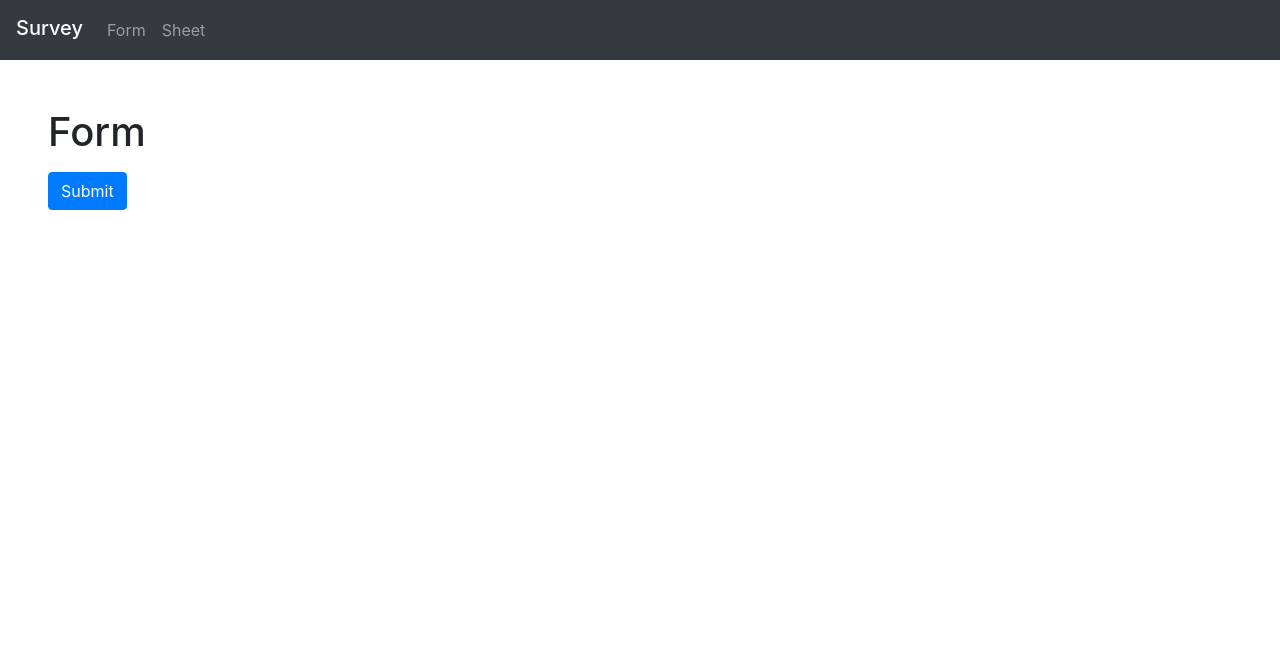
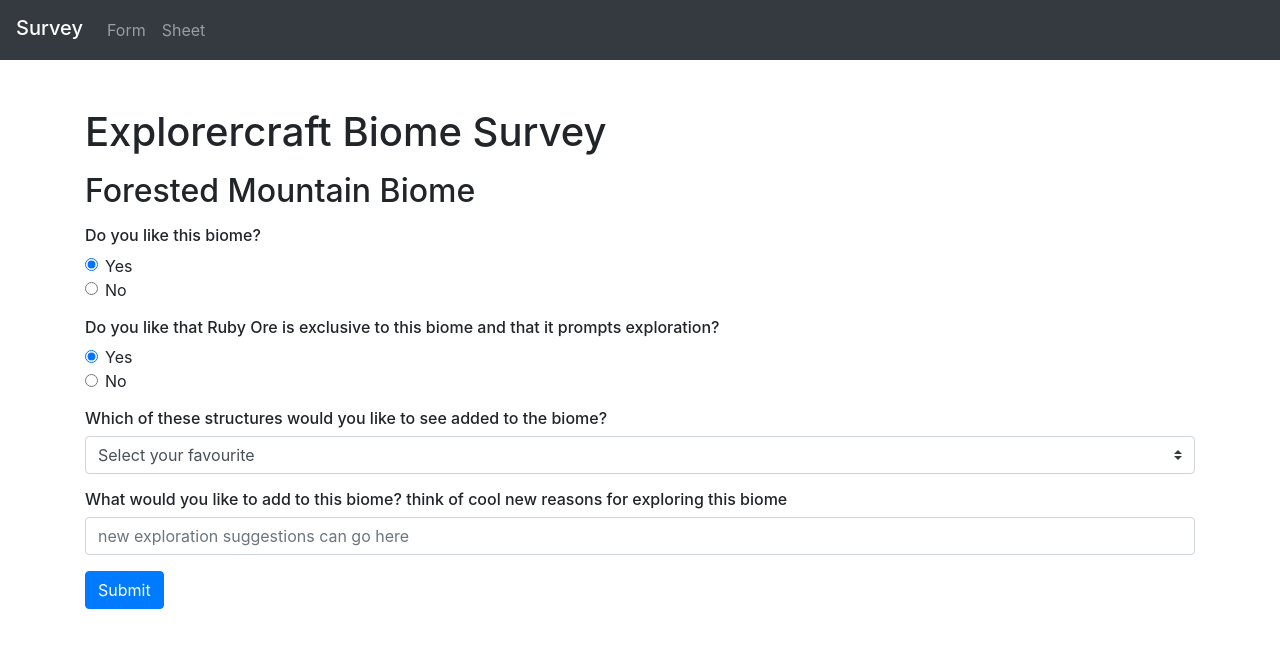
Before and after one commit to Zathrox/CS50, a Flask app: page /form in a window 1280 px wide. Shown: the top 648 px of the page. Run offline with Flask 2, Linux system fonts and the light colour scheme; some libraries are stand-ins or nearby versions.

Commit message:
survey-page-html+bootstrap

```diff
--- a/pset7/survey/templates/form.html
+++ b/pset7/survey/templates/form.html
@@ -1,23 +1,89 @@
 {% extends "layout.html" %}
 
 {% block main %}
+    <div class="container">
+        <!-- http://getbootstrap.com/docs/4.1/content/typography/ -->
+        <h1 class="mb-3">Explorercraft Biome Survey</h1>
+        <h2 class="mb-3">Forested Mountain Biome</h2>
+        <!-- http://getbootstrap.com/docs/4.1/components/forms/ -->
+        <form action="/form" method="post" class="needs-validation" novalidate>
 
-    <!-- http://getbootstrap.com/docs/4.1/content/typography/ -->
-    <h1 class="mb-3">Form</h1>
+            <div class="mb-3">
+                <h6>Do you like this biome?</h6>
+                <div class="form-check">
+                    <input class="form-check-input" type="radio" name="likeBiome" id="likeBiome1" value="option1" checked>
+                    <label class="form-check-label" for="likeBiome1">
+                        Yes
+                    </label>
+                </div>
+                <div class="form-check">
+                    <input class="form-check-input" type="radio" name="likeBiome" id="likeBiome2" value="option2">
+                    <label class="form-check-label" for="likeBiome2">
+                        No
+                    </label>
+                </div>
+                <div class="invalid-feedback">
+                    You must select an option
+                </div>
+            </div>
+            <div class="mb-3">
+                <h6>Do you like that Ruby Ore is exclusive to this biome and that it prompts exploration?</h6>
+                <div class="form-check">
+                    <input class="form-check-input" type="radio" name="likeRuby" id="likeRuby1" value="option1" checked>
+                    <label class="form-check-label" for="likeRuby1">
+                        Yes
+                    </label>
+                </div>
+                <div class="form-check">
+                    <input class="form-check-input" type="radio" name="likeRuby" id="likeRuby2" value="option2">
+                    <label class="form-check-label" for="likeRuby2">
+                        No
+                    </label>
+                </div>
+            </div>
 
-    <!-- http://getbootstrap.com/docs/4.1/components/forms/ -->
-    <form action="/form" method="post">
+            <h6>Which of these structures would you like to see added to the biome?</h6>
+            <div class="form-group">
+                <select class="custom-select" required>
+                    <option disabled selected value="">Select your favourite</option>
+                    <option value="Cabin">Cabin</option>
+                    <option value="Tent">Tent/Campsite</option>
+                    <option value="Stone">Stone Formation</option>
+                </select>
+                <div class="invalid-feedback">Please select an option</div>
+            </div>
+            <h6>What would you like to add to this biome? think of cool new reasons for exploring this biome</h6>
+            <div class="form-group">
+                <input type="text" class="form-control" placeholder="new exploration suggestions can go here" required>
+                <div class="invalid-feedback">
+                    Please add a suggestion, if not put N/A.
+                </div>
+            </div>
 
-        <!-- TODO -->
 
-        <!-- http://getbootstrap.com/docs/4.1/components/buttons/ -->
-        <button class="btn btn-primary" type="submit">Submit</button>
+            <!-- http://getbootstrap.com/docs/4.1/components/buttons/ -->
+            <button class="btn btn-primary" type="submit">Submit</button>
 
-    </form>
-
+        </form>
+    </div>
     <script>
-
-        /* TODO */
+        (function() {
+          'use strict';
+          window.addEventListener('load', function() {
+            // Fetch all the forms we want to apply custom Bootstrap validation styles to
+            var forms = document.getElementsByClassName('needs-validation');
+            // Loop over them and prevent submission
+            var validation = Array.prototype.filter.call(forms, function(form) {
+              form.addEventListener('submit', function(event) {
+                if (form.checkValidity() === false) {
+                  event.preventDefault();
+                  event.stopPropagation();
+                }
+                form.classList.add('was-validated');
+              }, false);
+            });
+          }, false);
+        })();
 
     </script>
 
```
